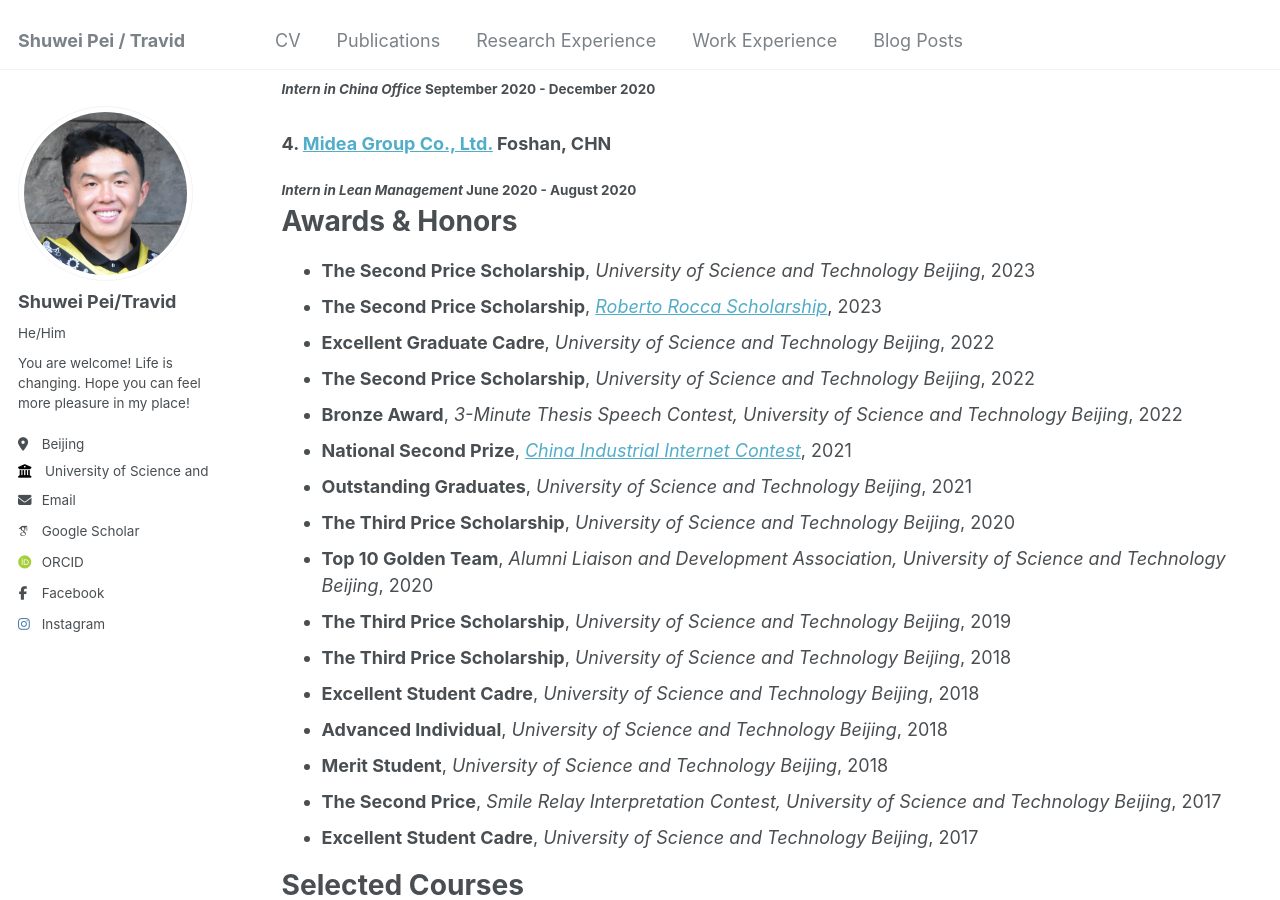
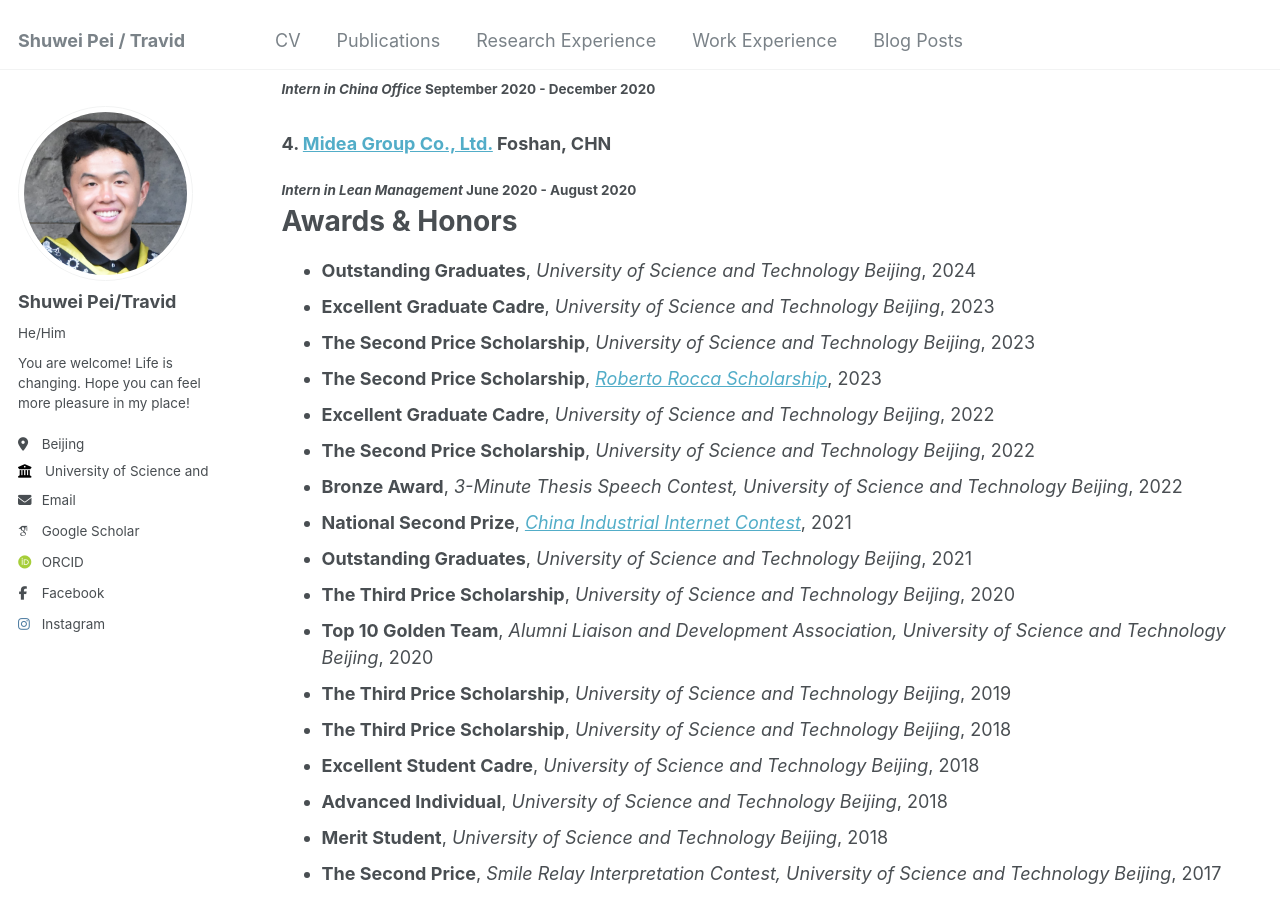
Before and after one commit to Travid-Pei/Travid-Pei.github.io, a Jekyll site: the page built from _pages/cv.md, in a window 1280 px wide and 900 px high, scrolled down 1838 px. Built offline with Jekyll 4.4.1, drawn with Linux system fonts in a browser that asks for light colours; some web fonts are replaced.

Commit message:
Update cv.md

```diff
--- a/_pages/cv.md
+++ b/_pages/cv.md
@@ -68,6 +68,8 @@ Working Experience
 
 Awards & Honors
 ======
+- **Outstanding Graduates**, _University of Science and Technology Beijing_, 2024
+- **Excellent Graduate Cadre**, _University of Science and Technology Beijing_, 2023
 - **The Second Price Scholarship**, _University of Science and Technology Beijing_, 2023
 - **The Second Price Scholarship**, [_Roberto Rocca Scholarship_](https://www.robertorocca.org/es/becas/de-doctorado/fellowships), 2023
 - **Excellent Graduate Cadre**, _University of Science and Technology Beijing_, 2022
```
